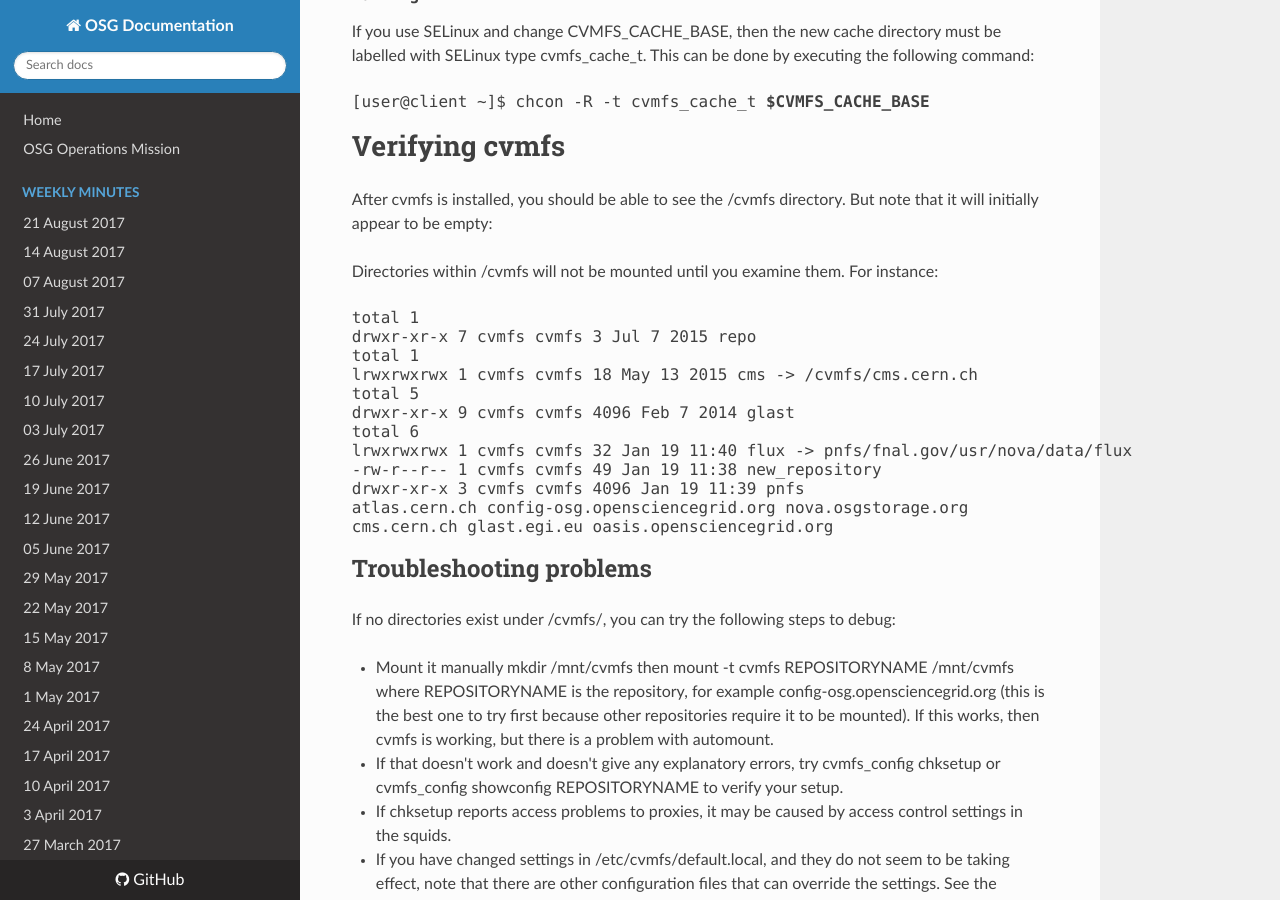
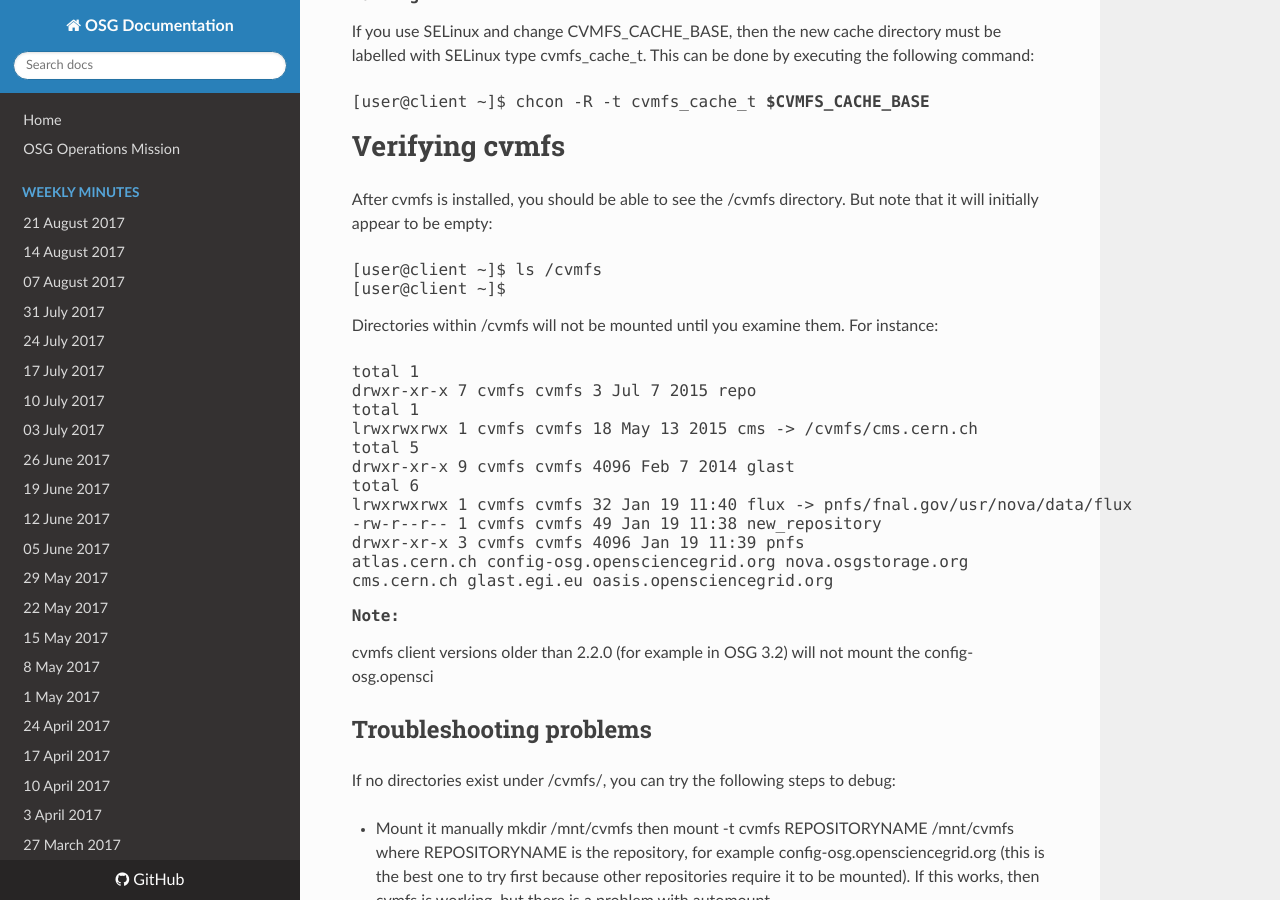
Before and after one commit to osg-htc/operations, an MkDocs documentation site: the page built from docs/cvmfs-install.md, in a window 1280 px wide and 900 px high, scrolled down 2930 px. Built offline with MkDocs 1.6.1, drawn with Linux system fonts in a browser that asks for light colours; nearby versions of some CDN libraries; old or Windows-style settings are respelled for this version of MkDocs.

Commit message:
Update cvmfs-install.md

```diff
--- a/docs/cvmfs-install.md
+++ b/docs/cvmfs-install.md
@@ -104,6 +104,8 @@ If you use SELinux and change CVMFS_CACHE_BASE, then the new cache directory mus
 After cvmfs is installed, you should be able to see the /cvmfs directory. But note that it will initially appear to be empty:
 
 <pre class="screen">
+[user@client ~]$ ls /cvmfs
+[user@client ~]$
 </pre>
 
 Directories within /cvmfs will not be mounted until you examine them. For instance:
@@ -123,6 +125,8 @@ atlas.cern.ch config-osg.opensciencegrid.org nova.osgstorage.org
 cms.cern.ch glast.egi.eu oasis.opensciencegrid.org
 </pre>
 
+<pre><b>Note:</b></pre>
+cvmfs client versions older than 2.2.0 (for example in OSG 3.2) will not mount the config-osg.opensci
 
 ## Troubleshooting problems
 
```
